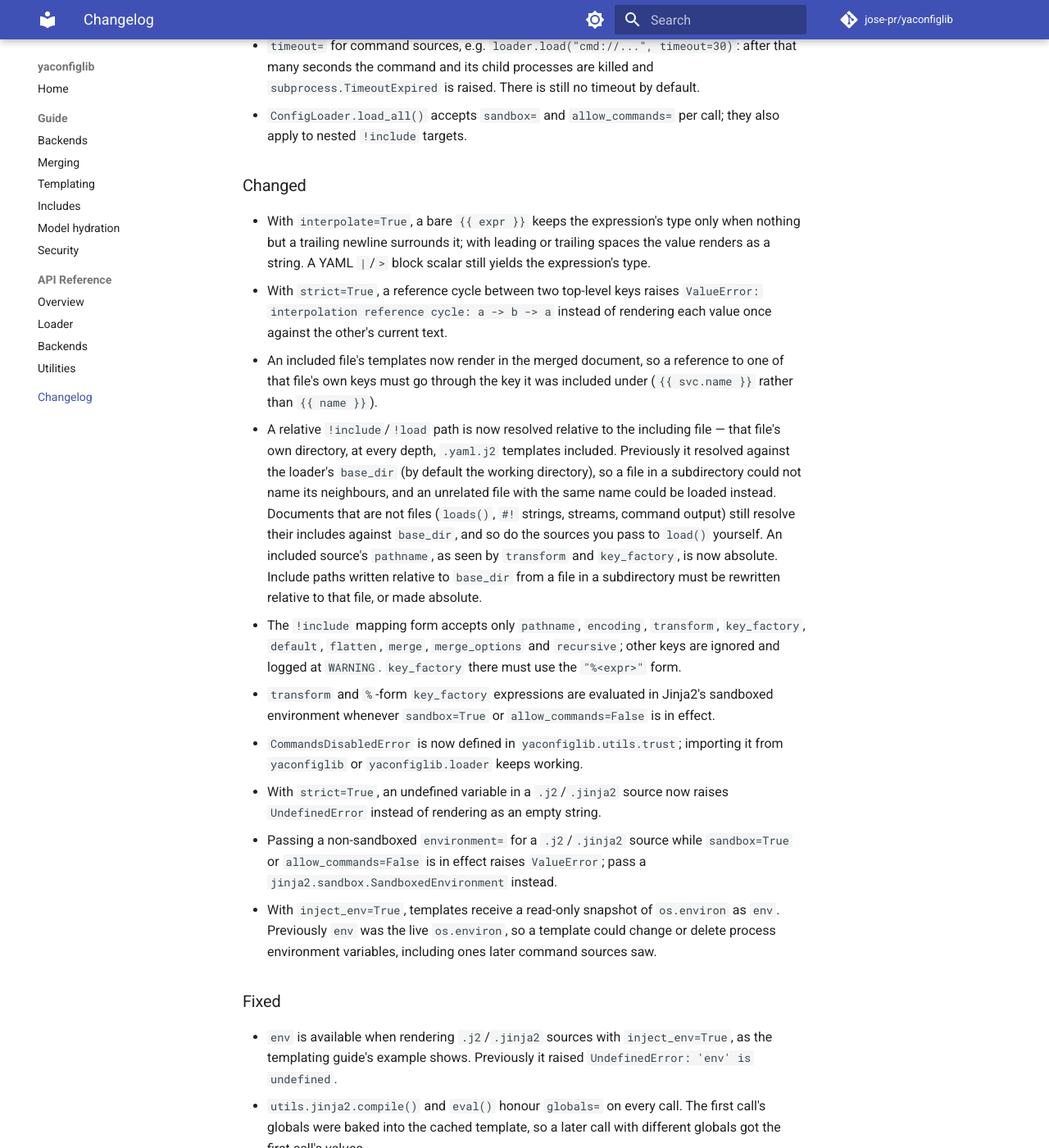
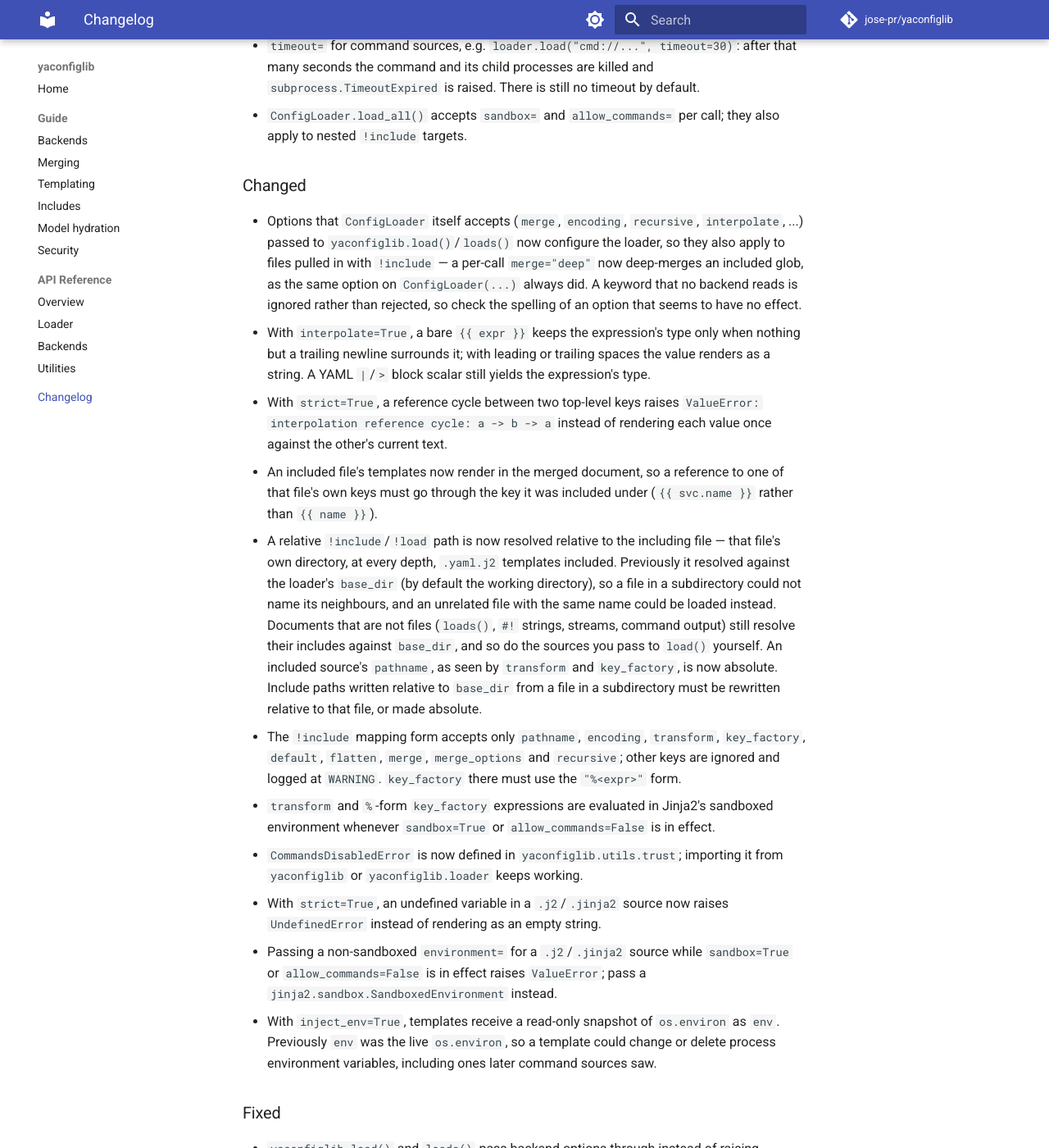
Before and after one commit to jose-pr/yaconfiglib, an MkDocs documentation site: the page built from docs/changelog.md, in a window 1280 px wide and 1400 px high, scrolled down 1121 px. Shown: the whole window at 82% size. Built offline with MkDocs 1.6.1 and Material for MkDocs 9.7.7, drawn with Linux system fonts in a browser that asks for light colours; comment, search, counter and statistics services are not loaded; some of the changed text lies outside the part shown.

Commit message:
docs: document how load()/loads() route their keyword arguments

```diff
--- a/CHANGELOG.md
+++ b/CHANGELOG.md
@@ -42,6 +42,12 @@ and this project adheres to [Semantic Versioning](https://semver.org/spec/v2.0.0
   also apply to nested `!include` targets.
 
 ### Changed
+- Options that `ConfigLoader` itself accepts (`merge`, `encoding`, `recursive`,
+  `interpolate`, ...) passed to `yaconfiglib.load()`/`loads()` now configure the loader,
+  so they also apply to files pulled in with `!include` — a per-call `merge="deep"` now
+  deep-merges an included glob, as the same option on `ConfigLoader(...)` always did. A
+  keyword that no backend reads is ignored rather than rejected, so check the spelling
+  of an option that seems to have no effect.
 - With `interpolate=True`, a bare `{{ expr }}` keeps the expression's type only when
   nothing but a trailing newline surrounds it; with leading or trailing spaces the value
   renders as a string. A YAML `|`/`>` block scalar still yields the expression's type.
@@ -81,6 +87,10 @@ and this project adheres to [Semantic Versioning](https://semver.org/spec/v2.0.0
   saw.
 
 ### Fixed
+- `yaconfiglib.load()` and `loads()` pass backend options through instead of raising
+  `TypeError`: `json_decoder_options`, `ini_default_section`, `environment=` and any
+  other option a backend reads now reach it. They used to be rejected because the
+  helpers matched keywords against a hand-written list.
 - `env` is available when rendering `.j2`/`.jinja2` sources with `inject_env=True`,
   as the templating guide's example shows. Previously it raised
   `UndefinedError: 'env' is undefined`.
```
Also changed, not shown: docs/guide/templating.md (+4 -0 lines).
